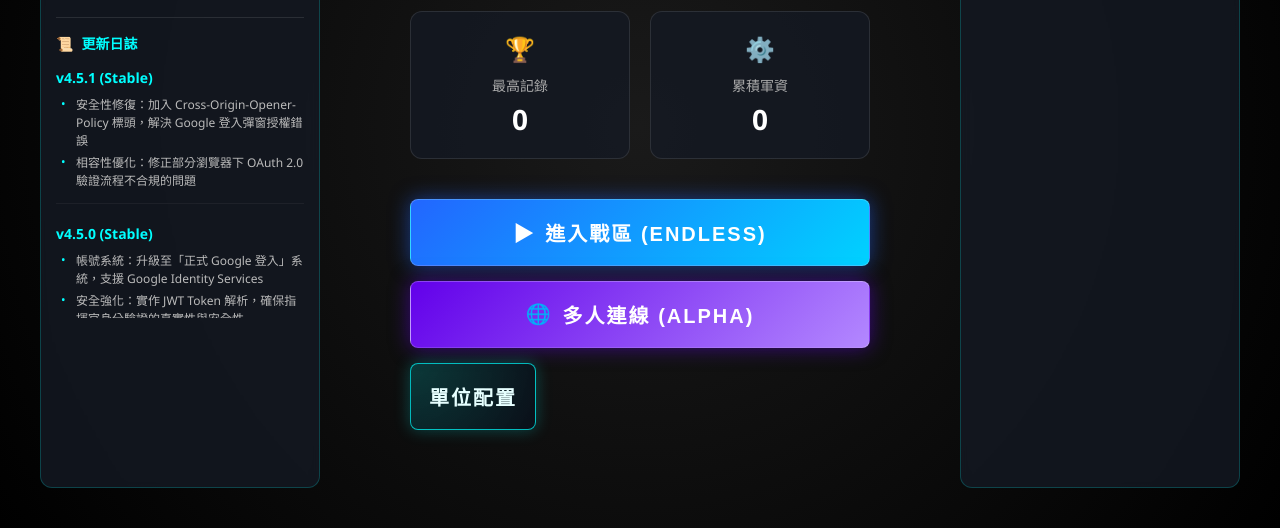
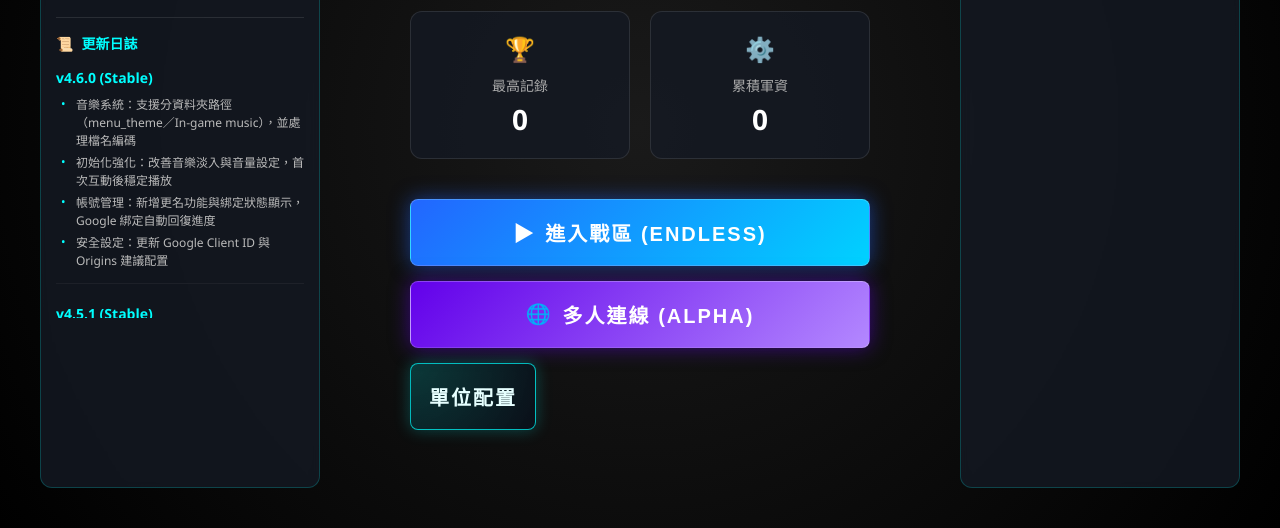
Before and after one commit to s0903375414-dotcom/Survivor-Game, a website: page games/survivor_game/index.html in a window 1280 px wide. Shown: the part 272-800 px from the top of the page. Drawn offline with Linux system fonts and the light colour scheme.

Commit message:
Changelog: v4.6.0 entry (audio folders, playback init, binding UI, Client ID)

```diff
--- a/games/survivor_game/index.html
+++ b/games/survivor_game/index.html
@@ -93,6 +93,15 @@
                     <span class="icon">📜</span> 更新日誌
                 </div>
                 <div class="panel-body changelog-body" style="font-size: 11px; max-height: 250px; overflow-y: auto;">
+                    <div class="changelog-item">
+                        <div class="version">v4.6.0 (Stable)</div>
+                        <ul>
+                            <li>音樂系統：支援分資料夾路徑（menu_theme／In-game music），並處理檔名編碼</li>
+                            <li>初始化強化：改善音樂淡入與音量設定，首次互動後穩定播放</li>
+                            <li>帳號管理：新增更名功能與綁定狀態顯示，Google 綁定自動回復進度</li>
+                            <li>安全設定：更新 Google Client ID 與 Origins 建議配置</li>
+                        </ul>
+                    </div>
                     <div class="changelog-item">
                         <div class="version">v4.5.1 (Stable)</div>
                         <ul>
```
